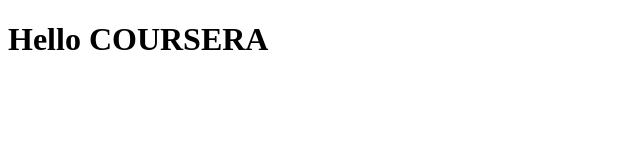
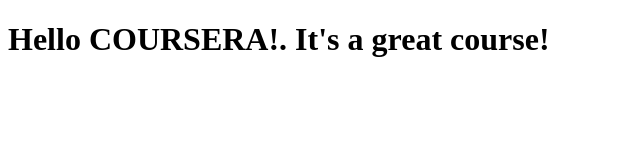
Before and after one commit to json-statham/coursera-jhu, a plain HTML site: page site/index.html in a window 1280 px wide. Shown: the whole page, without its empty margins (0-640 px from the left). Drawn offline with Linux system fonts and the light colour scheme.

Commit message:
Small addition to our page content.

```diff
--- a/site/index.html
+++ b/site/index.html
@@ -6,6 +6,6 @@
     <title>Hello Coursera!</title>
 </head>
 <body>
-<h1>Hello COURSERA</h1>
+<h1>Hello COURSERA!. It's a great course!</h1>
 </body>
 </html>
```
